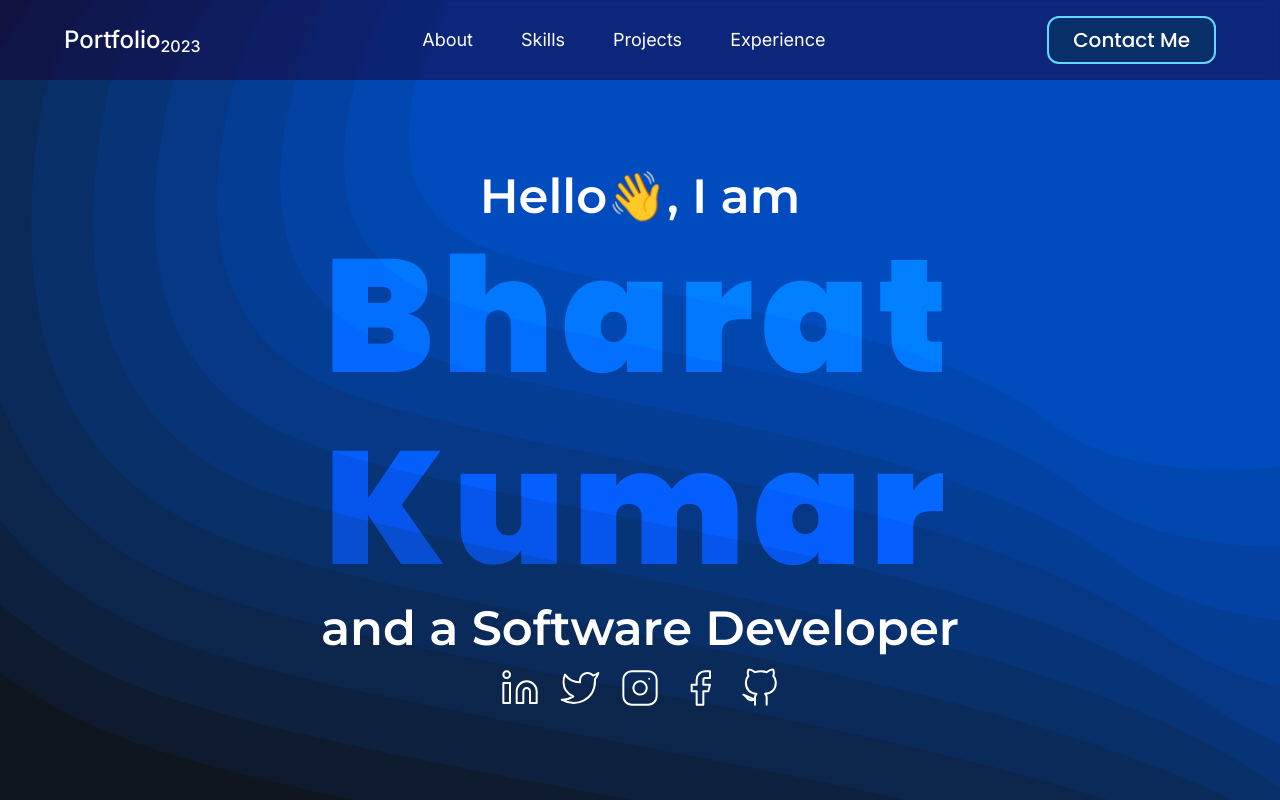
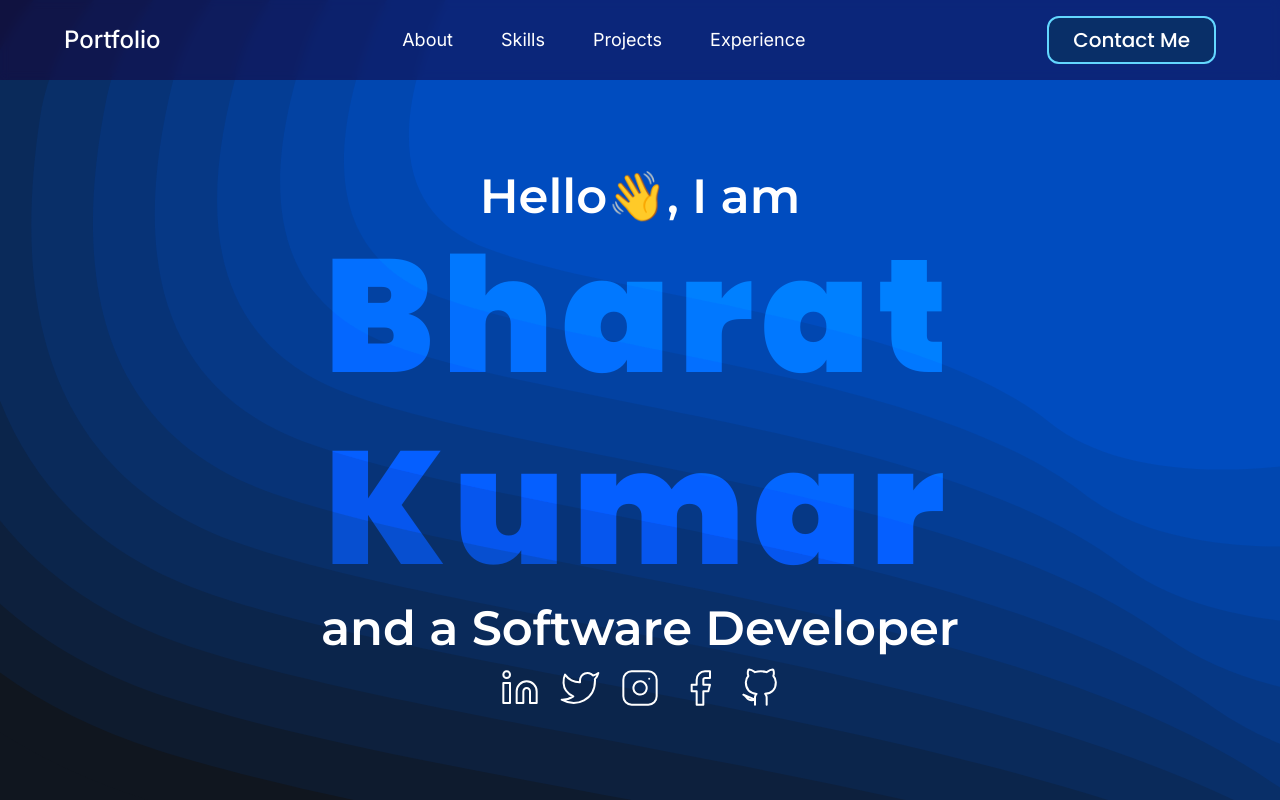
Before and after one commit to Bharat-kr/Profile, a Next.js app: page / in a window 1280 px wide. Shown: the top 800 px of the page. Built offline with nearby package versions, Linux system fonts and the light colour scheme.

Commit message:
2023 changed to 2024

```diff
--- a/components/Contact.jsx
+++ b/components/Contact.jsx
@@ -116,7 +116,7 @@ const Contact = () => {
       </div>
       <footer className="flex w-full flex-col items-center justify-between space-y-6 bg-c2 px-12 py-4 md:flex-row md:space-y-0">
         <span className="font-poppins text-xl font-medium text-white md:text-2xl">
-          Copyright @ 2023
+          Copyright @ 2024
         </span>
         <Social />
         <span className="font-poppins text-xl font-medium text-white md:text-2xl">
--- a/components/Navbar.jsx
+++ b/components/Navbar.jsx
@@ -27,7 +27,7 @@ const Navbar = () => {
         } px-4 py-2 font-inter text-white sm:px-8 sm:py-4 md:px-16 md:py-8`}
       >
         <a className="text-2xl font-medium" href="#Home" onClick={close}>
-          Portfolio<sub className="text-base">2023</sub>
+          Portfolio
         </a>
         <nav className="hidden space-x-4 text-lg lg:flex" key="main">
           <a href="#About" className="btn-nav">
```
